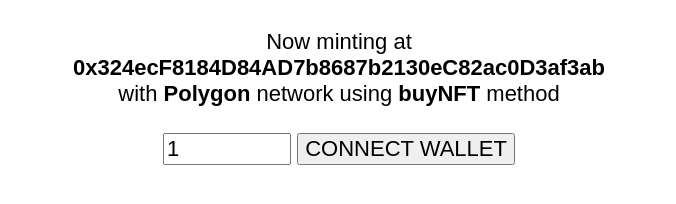
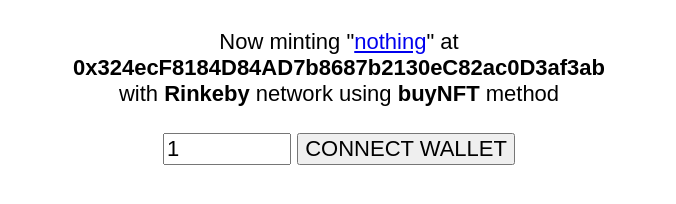
Before and after one commit to turinglabsorg/universal-mint-button, a website built with webpack: page docs/index.html in a window 1280 px wide. Shown: the part 376-580 px from the top of the page, without its empty margins (301-977 px from the left). Built offline with nearby package versions, Linux system fonts and the light colour scheme; a web font is replaced by a local one.

Commit message:
fixing demo

```diff
--- a/docs/index.html
+++ b/docs/index.html
@@ -13,9 +13,9 @@
     <h1>Universal Mint Button</h1>
     <p>Paste a line of code, include a single javascript file and the ABI.<br>Let's the magic happen, contribute or learn <a href="https://github.com/turinglabsorg/universal-mint-button">here</a>.</p>
     <img src="https://media2.giphy.com/media/1kTHYEtLiLB1wUBwCS/giphy.gif?cid=ecf05e47z7lkhr05v8t5ze43h1f21ia8kthfdrp36xzjl7nq&rid=giphy.gif&ct=g" width="20%"><br><br>
-    Now minting at<br><b>0x324ecF8184D84AD7b8687b2130eC82ac0D3af3ab</b><br> with <b>Polygon</b> network using <b>buyNFT</b> method<br><br>
+    Now minting "<a href="https://testnets.opensea.io/collection/nonft-v2" target="_blank">nothing</a>" at<br><b>0x324ecF8184D84AD7b8687b2130eC82ac0D3af3ab</b><br> with <b>Rinkeby</b> network using <b>buyNFT</b> method<br><br>
     <input type="number" id="amount-input" value="1">
-    <button id="um-button" network="polygon" method="buyNFT" price="50" amount="amount-input" infura="57d9ea9ca92a4449933c2b7d7145187d" contract="0x324ecF8184D84AD7b8687b2130eC82ac0D3af3ab">CONNECT WALLET</button>
+    <button id="um-button" network="rinkeby" method="buyNFT" price="0.01" amount="amount-input" infura="57d9ea9ca92a4449933c2b7d7145187d" contract="0xf81046bAfCe92BdAC543f2A91Fa91c16bA40abde">CONNECT WALLET</button>
     <script>
       const ABI = [
           {
--- a/src/index.js
+++ b/src/index.js
@@ -58,7 +58,7 @@
     const netId = await web3.eth.net.getId();
     if (netId !== networks[network]) {
         console.log('Found different network: ' + netId + ',needed ' + networks[network])
-        await switchNetwork();
+        await switchNetwork(network);
     } else {
         const accounts = await web3.eth.getAccounts();
         if (accounts.length > 0) {
```
